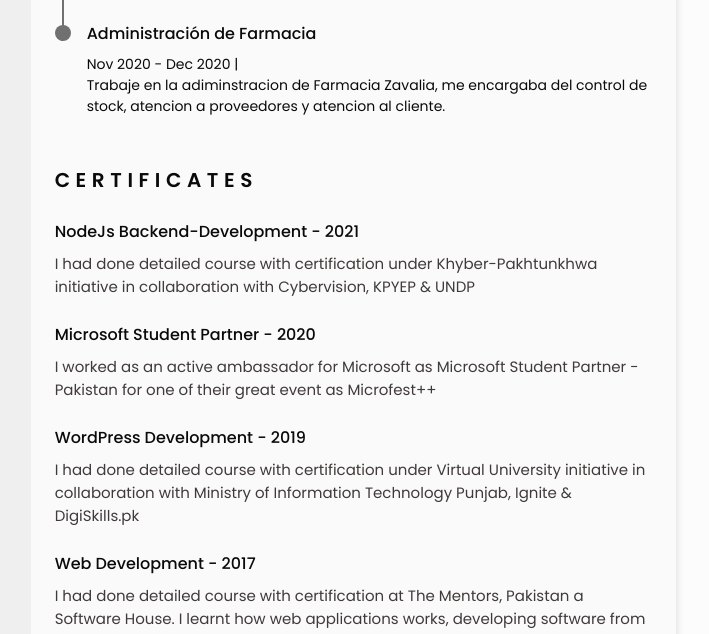
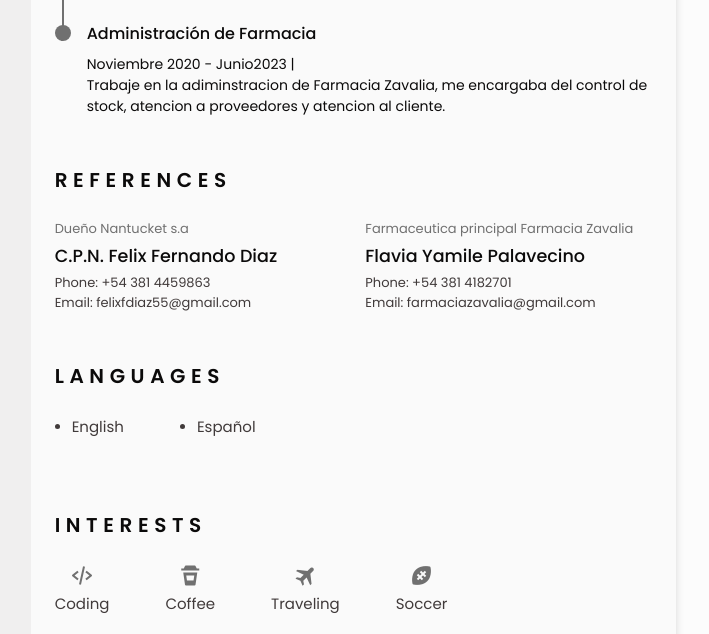
Before and after one commit to miguelissa/sobre-mi, a plain HTML site: page cv/index.html in a window 1280 px wide. Shown: the part 267-901 px from the top of the page, 448-1157 px from the left. Drawn offline with nearby package versions, Linux system fonts and the light colour scheme.

Commit message:
cv corregido

```diff
--- a/cv/index.html
+++ b/cv/index.html
@@ -160,7 +160,7 @@
                                 <div class="education_data bd-grid">
                                     <h3 class="education_title">Universitario (en curso)</h3>
                                     <span class="education_studies">Ingenieria en sistema de informacion, Universidad tecnologica nacional</span>
-                                    <span class="education_year">2012 - 2014</span>
+                                    <span class="education_year">2017-actualidad</span>
                                 </div>
                             </div>
                         </div>
@@ -225,7 +225,7 @@
                                 </div>
                                 <div class="experience_data bd-grid">
                                     <h3 class="experience_title">Administración de Farmacia</h3>
-                                    <span class="experience_company">Nov 2020 - Dec 2020 |
+                                    <span class="experience_company">Noviembre 2020 - Junio2023 |
                                     <p class="experience_description">
                                         Trabaje en la adiminstracion de Farmacia Zavalia, me encargaba del control de stock, atencion a proveedores y atencion al cliente.
                                     </p>
@@ -233,7 +233,7 @@
                             </div>
                         </div>
                     </section>
-                    <!-- CERTIFICATES -->
+                    <!-- CERTIFICATES
                     <section class="certificate section" id="certificate">
                         <h2 class="section-title">Certificates</h2>
                         <div class="certificate_container bd-grid">
@@ -262,25 +262,25 @@
                                 </p>
                             </div>
                         </div>
-                    </section>
+                    </section> -->
                     <!-- REFERENCES -->
                     <section class="references section" id="references">
                         <h2 class="section-title">References</h2>
                         <div class="references_container bd-grid">
                             <div class="references_content bd-grid">
-                                <span class="references_subtitle">CEO IT-Artificer</span>
-                                <h3 class="references_title">Mr. Haider Ali</h3>
+                                <span class="references_subtitle">Dueño Nantucket s.a</span>
+                                <h3 class="references_title">C.P.N. Felix Fernando Diaz</h3>
                                 <ul class="references_contact">
-                                    <li>Phone:  +92-333-9296314</li>
-                                    <li>Email:  thehaider@yahoo.com</li>
+                                    <li>Phone:  +54 381 4459863</li>
+                                    <li>Email:  felixfdiaz55@gmail.com</li>
                                 </ul>
                             </div>
                             <div class="references_content bd-grid">
-                                <span class="references_subtitle">Professor</span>
-                                <h3 class="references_title">Dr. Irshad Ahmad</h3>
+                                <span class="references_subtitle">Farmaceutica principal Farmacia Zavalia</span>
+                                <h3 class="references_title">Flavia Yamile Palavecino</h3>
                                 <ul class="references_contact">
-                                    <li>Phone:  091-9222258</li>
-                                    <li>Email:  Irshad.ahmad@icp.edu.pk</li>
+                                    <li>Phone:  +54 381 4182701</li>
+                                    <li>Email:  farmaciazavalia@gmail.com</li>
                                 </ul>
                             </div>
                         </div>
@@ -317,8 +317,8 @@
                                 <span class="interests_name">Traveling</span>
                             </div>
                             <div class="interests_content">
-                                <i class="bx bxs-camera interests_icon "></i>
-                                <span class="interests_name">Photography</span>
+                                <i class="bx bxs-ball interests_icon "></i>
+                                <span class="interests_name">Soccer</span>
                             </div>
                         </div>
                     </section>
```
